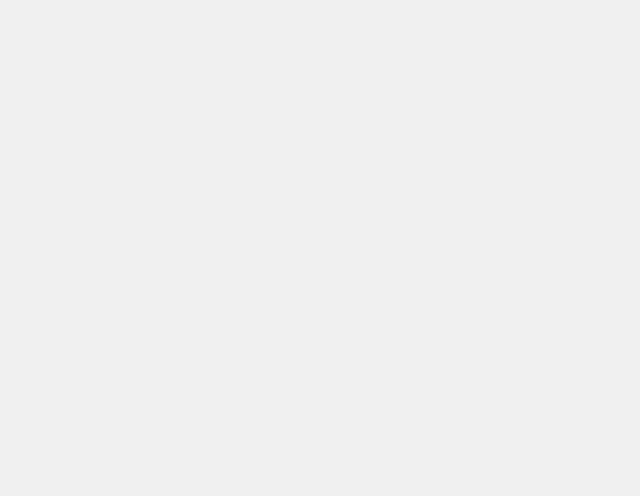
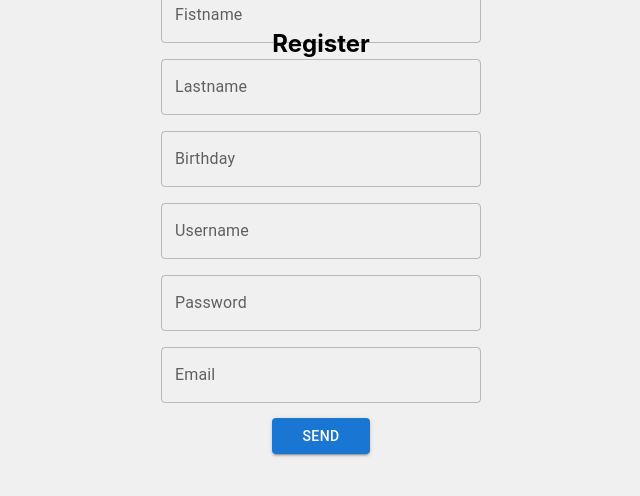
Before and after one commit to SmokeysDE/ProjektFatMan, a React (Create React App) app: page /register in a window 1280 px wide. Before the commit this address had no page. Shown: the top 496 px of the page, without its empty margins (319-959 px from the left). Built offline with nearby package versions, Linux system fonts and the light colour scheme.

Commit message:
doing stuff

```diff
--- a/package.json
+++ b/package.json
@@ -6,7 +6,9 @@
     "@emotion/react": "^11.11.1",
     "@emotion/styled": "^11.11.0",
     "@mui/icons-material": "^5.14.12",
+    "@mui/lab": "^5.0.0-alpha.149",
     "@mui/material": "^5.14.12",
+    "@mui/x-date-pickers": "^6.16.2",
     "@testing-library/jest-dom": "^5.17.0",
     "@testing-library/react": "^13.4.0",
     "@testing-library/user-event": "^13.5.0",
--- a/src/App.js
+++ b/src/App.js
@@ -5,6 +5,7 @@ import {
   Route,
   BrowserRouter} from "react-router-dom";
 import Home from "./pages/Home";
+import Register from "./pages/Register";
 import {useState, useEffect} from "react";
 
 
@@ -22,7 +23,7 @@ function App() {
           <Routes>
             <Route path="/" element={<Home />} />
             <Route path={'/dashboard/:username'} element={<Main />}/>
-            {/*<Route path="/about" element={<About />} />*/}
+            <Route path="/register" element={<Register />} />
           </Routes>
         </BrowserRouter>
       </div>
--- a/src/pages/Home.jsx
+++ b/src/pages/Home.jsx
@@ -2,6 +2,7 @@ import React, { useState, useEffect } from "react";
 import axios from "axios";
 import { TextField, Button } from "@mui/material";
 import Box from "@mui/material/Box";
+import Link from "@mui/material/Link";
 import { Navigate } from 'react-router-dom';
 
 
@@ -59,10 +60,10 @@ const Home = () => {
                 <Button variant="contained" color="primary" sx={{height: '3em', width: '7em', m: '0.5em'}}  onClick={handleLogin}>
                     Login
                 </Button>
+                <Link href="/register" underline="hover">
+                    {'Register here!'}
+                </Link>
             </Box>
-            {/*<Button variant="contained" color="primary" sx={{height: '3em', width: '7em'}}  onClick={handleLogin}>*/}
-            {/*    Login*/}
-            {/*</Button>*/}
         </div>
     );
 };
--- /dev/null
+++ b/src/pages/Register.jsx
@@ -0,0 +1,116 @@
+import Box from "@mui/material/Box";
+import {TextField} from "@mui/material";
+import React from "react";
+import axios from "axios";
+import Button from "@mui/material/Button";
+
+
+
+
+
+const Register = () => {
+    const [firstname, setFirstname] = React.useState('');
+    const [lastname, setLastname] = React.useState('');
+    const [birthday, setBirthday] = React.useState('');
+    const [username, setUsername] = React.useState('');
+    const [password, setPassword] = React.useState('');
+    const [email, setEmail] = React.useState('');
+    const handleFirstnameChange = (event) => {
+        setFirstname(event.target.value);
+    };
+    const handleLastnameChange = (event) => {
+        setLastname(event.target.value);
+    };
+    const handleBirthdayChange = (event) => {
+        setBirthday(event.target.value);
+    };
+    const handleUsernameChange = (event) => {
+        setUsername(event.target.value);
+    };
+    const handlePasswordChange = (event) => {
+        setPassword(event.target.value);
+    };
+    const handleEmailChange = (event) => {
+        setEmail(event.target.value);
+    };
+
+    const handleRegister = async () => {
+        try {
+            const res = await axios.post("http://18.185.110.14:5000/api/user", {
+                firstname: firstname,
+                lastname: lastname,
+                birthdate: birthday,
+                uname: username,
+                pass: password,
+                email: email});
+            if (res.status === 200) {
+                window.location.href =`/`
+            } else {
+                console.error("Register failed", res);
+            }
+        } catch (error) {
+            console.error("Login failed", error);
+        }
+    };
+    return (
+        <div className={'flex flex-col justify-center w-full mt-7'}>
+            <h1 className=" flex font-bold text-2xl justify-center ">Register</h1>
+            <Box sx={{display: 'flex', flexDirection: 'column', justifyContent: 'center', height: '40vh', width: '100vw', alignItems: 'center'}}>
+                <TextField
+                    id="outlined-basic-firstname"
+                    label="Fistname"
+                    variant="outlined"
+                    value={firstname}
+                    onChange={handleFirstnameChange}
+                    sx={{width: '20em', m: '0.5em'}}
+                />
+                <TextField
+                    id="outlined-basic-lastname"
+                    label="Lastname"
+                    variant="outlined"
+                    value={lastname}
+                    onChange={handleLastnameChange}
+                    sx={{width: '20em', m: '0.5em'}}
+                />
+                <TextField
+                    id="outlined-basic-birthday"
+                    label="Birthday"
+                    variant="outlined"
+                    value={birthday}
+                    onChange={handleBirthdayChange}
+                    sx={{width: '20em', m: '0.5em'}}
+                />
+                <TextField
+                    id="outlined-basic-username"
+                    label="Username"
+                    variant="outlined"
+                    value={username}
+                    onChange={handleUsernameChange}
+                    sx={{width: '20em', m: '0.5em'}}
+                />
+                <TextField
+                    id="outlined-basic-password"
+                    label="Password"
+                    variant="outlined"
+                    value={password}
+                    type={"password"}
+                    onChange={handlePasswordChange}
+                    sx={{width: '20em', justifyContent:'center', m:'0.5em'}}
+                ></TextField>
+                <TextField
+                    id="outlined-basic-mail"
+                    label="Email"
+                    variant="outlined"
+                    value={email}
+                    onChange={handleEmailChange}
+                    sx={{width: '20em', m: '0.5em'}}
+                />
+                <Button variant="contained" color="primary" sx={{height: '3em', width: '7em', m: '0.5em'}}  onClick={handleRegister}>
+                    Send
+                </Button>
+            </Box>
+        </div>
+    );
+}
+
+export default Register;
```
Also changed, not shown: src/pages/Add.jsx (deleted), 1 other file (tests, documents, lock files or other folders).
